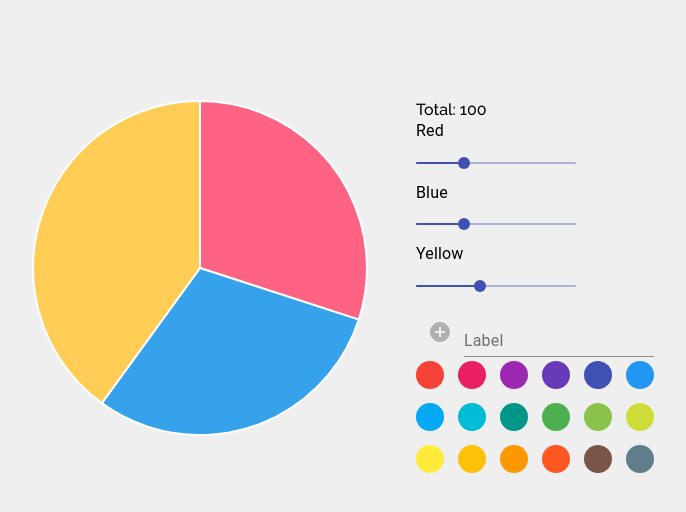
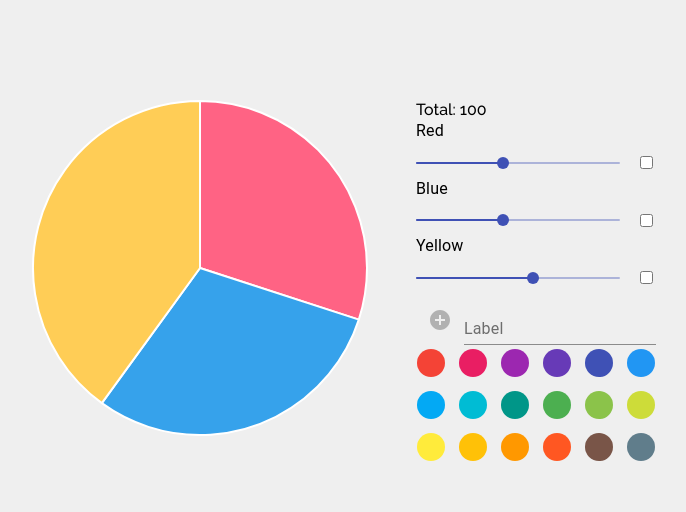
Before and after one commit to felixkan1/piechart, a React (Create React App) app: page / in a window 1280 px wide. Shown: the top 512 px of the page, without its empty margins (416-1102 px from the left). Built offline with nearby package versions, Linux system fonts and the light colour scheme.

Commit message:
add lock feature

```diff
--- a/src/components/Chart.tsx
+++ b/src/components/Chart.tsx
@@ -1,4 +1,4 @@
-import React, { useReducer } from 'react';
+import React, { useReducer, useEffect } from 'react';
 import { Pie } from 'react-chartjs-2';
 import { Sliders } from './Sliders';
 import { getInitialChartData } from '../chartConfigs/chartInitialData';
@@ -8,37 +8,9 @@ import './Chart.css';
 
 const initialState: chartData = getInitialChartData();
 
-const adjustSliders = (
-  difference: number,
-  dataArray: number[],
-  sliderIndex: number
-) => {
-  if (difference > 0) {
-    for (let i = difference; i >= 0; i--) {
-      let index = i % dataArray.length;
-      if (index === sliderIndex || dataArray[index] === 0) {
-        continue;
-      }
-      dataArray[index]--;
-      difference--;
-    }
-  } else if (difference < 0) {
-    difference *= -1;
-    for (let i = difference; i >= 0; i--) {
-      let index = i % dataArray.length;
-      if (index === sliderIndex || dataArray[index] === 100) {
-        continue;
-      }
-      dataArray[index]++;
-      difference++;
-    }
-  }
-};
 const dataReducer = (state: chartData = initialState, action: any) => {
   switch (action.type) {
     case 'get initial data': {
-      const { label, colour } = action;
-      console.log(label, colour);
       return {
         ...state,
       };
@@ -50,9 +22,16 @@ const dataReducer = (state: chartData = initialState, action: any) => {
 
       let remaining = 100 - value;
 
-      const nonZeroSliders = dataArray
-        .filter((val, index) => index !== sliderIndex)
-        .filter((val, index) => val !== 0).length;
+      dataArray.map((val, index) => {
+        if (state.locked.includes(index)) {
+          remaining -= val;
+        }
+      });
+
+      const remainingSliders = dataArray.filter(
+        (val, index) =>
+          index !== sliderIndex && val !== 0 && !state.locked.includes(index)
+      ).length;
 
       const increaseOtherSliders =
         dataArray[sliderIndex] > value ? true : false;
@@ -60,8 +39,11 @@ const dataReducer = (state: chartData = initialState, action: any) => {
       for (let i = 0; i < dataArray.length; i++) {
         if (i === sliderIndex) {
           dataArray[i] = value;
-        } else if (dataArray[i] !== 0 || increaseOtherSliders) {
-          dataArray[i] = remaining / nonZeroSliders;
+        } else if (
+          (dataArray[i] !== 0 || increaseOtherSliders) &&
+          !state.locked.includes(i)
+        ) {
+          dataArray[i] = remaining / remainingSliders;
         }
       }
 
@@ -92,8 +74,18 @@ const dataReducer = (state: chartData = initialState, action: any) => {
         },
       };
     }
-    case 'lock slider': {
+    case 'toggle lock slider': {
       const { index } = action;
+      let lockedList = [...state.locked];
+      if (lockedList.includes(index)) {
+        lockedList = lockedList.filter((sliderIndex) => sliderIndex != index);
+      } else {
+        lockedList.push(index);
+      }
+      return {
+        ...state,
+        locked: lockedList,
+      };
     }
   }
 };
@@ -104,7 +96,13 @@ export const Chart: React.FC = () => {
   return (
     <div className="chart">
       {state && <Pie data={state.data} options={getChartOptions()} />}
-      {state && <Sliders chartData={state.data} dispatch={dispatch} />}
+      {state && (
+        <Sliders
+          chartData={state.data}
+          dispatch={dispatch}
+          lockedSliders={state.locked}
+        />
+      )}
     </div>
   );
 };
--- a/src/components/Sliders.css
+++ b/src/components/Sliders.css
@@ -1,5 +1,17 @@
+.sliders {
+  width: 15rem;
+}
+
 .slider {
-  width: 10rem;
+  display: flex;
+  flex-direction: row;
+  width: 100%;
+  align-items: center;
+  justify-content: center;
+}
+
+.slider input {
+  margin-left: 20px;
 }
 
 .label-button {
--- a/src/components/Sliders.tsx
+++ b/src/components/Sliders.tsx
@@ -1,4 +1,5 @@
 import React, { useState, useEffect } from 'react';
+import { makeStyles } from '@material-ui/core/styles';
 import './Sliders.css';
 import { chartData } from '../interface/interfaces';
 import Typography from '@material-ui/core/Typography';
@@ -7,12 +8,18 @@ import IconButton from '@material-ui/core/IconButton';
 import AddCircleIcon from '@material-ui/icons/AddCircle';
 import TextField from '@material-ui/core/TextField';
 import { CirclePicker } from 'react-color';
+
 interface Props {
   chartData: chartData['data'];
   dispatch: any;
+  lockedSliders: number[];
 }
 
-export const Sliders: React.FC<Props> = ({ chartData, dispatch }) => {
+export const Sliders: React.FC<Props> = ({
+  chartData,
+  dispatch,
+  lockedSliders,
+}) => {
   const [total, setTotal] = useState<number>(0);
   const [newLabelValue, setNewLabelValue] = useState<string>('');
   const [newColour, setNewColour] = useState<string>('');
@@ -43,6 +50,13 @@ export const Sliders: React.FC<Props> = ({ chartData, dispatch }) => {
     }
   };
 
+  const handleLock = (index: number) => {
+    dispatch({
+      type: 'toggle lock slider',
+      index: index,
+    });
+  };
+
   const handleAddLabel = (event: any) => {
     dispatch({
       type: 'add slider',
@@ -57,21 +71,28 @@ export const Sliders: React.FC<Props> = ({ chartData, dispatch }) => {
     <div className="sliders">
       <div className="total">Total: {Math.round(total)}</div>
       {chartData.labels.map((label, index) => (
-        <div className="slider">
+        <div className="sliders">
           <Typography id="range-slider" gutterBottom>
             {label}
           </Typography>
+          <div className="slider">
             <Slider
               value={chartData.datasets[0].data[index]}
               min={0}
               step={1}
-            max={100}
+              max={70}
               onChange={handleSliderChange}
               valueLabelDisplay="auto"
               valueLabelFormat={(x) => x.toFixed(1)}
               aria-labelledby="non-linear-slider"
               aria-label={String(index)}
+              disabled={
+                lockedSliders.includes(index) ||
+                chartData.labels.length - lockedSliders.length === 1
+              }
             />
+            <input type="checkbox" onClick={() => handleLock(index)} />
+          </div>
         </div>
       ))}
       <div className="add-label">
```
Lines whose indentation alone changed are shown as unchanged.
